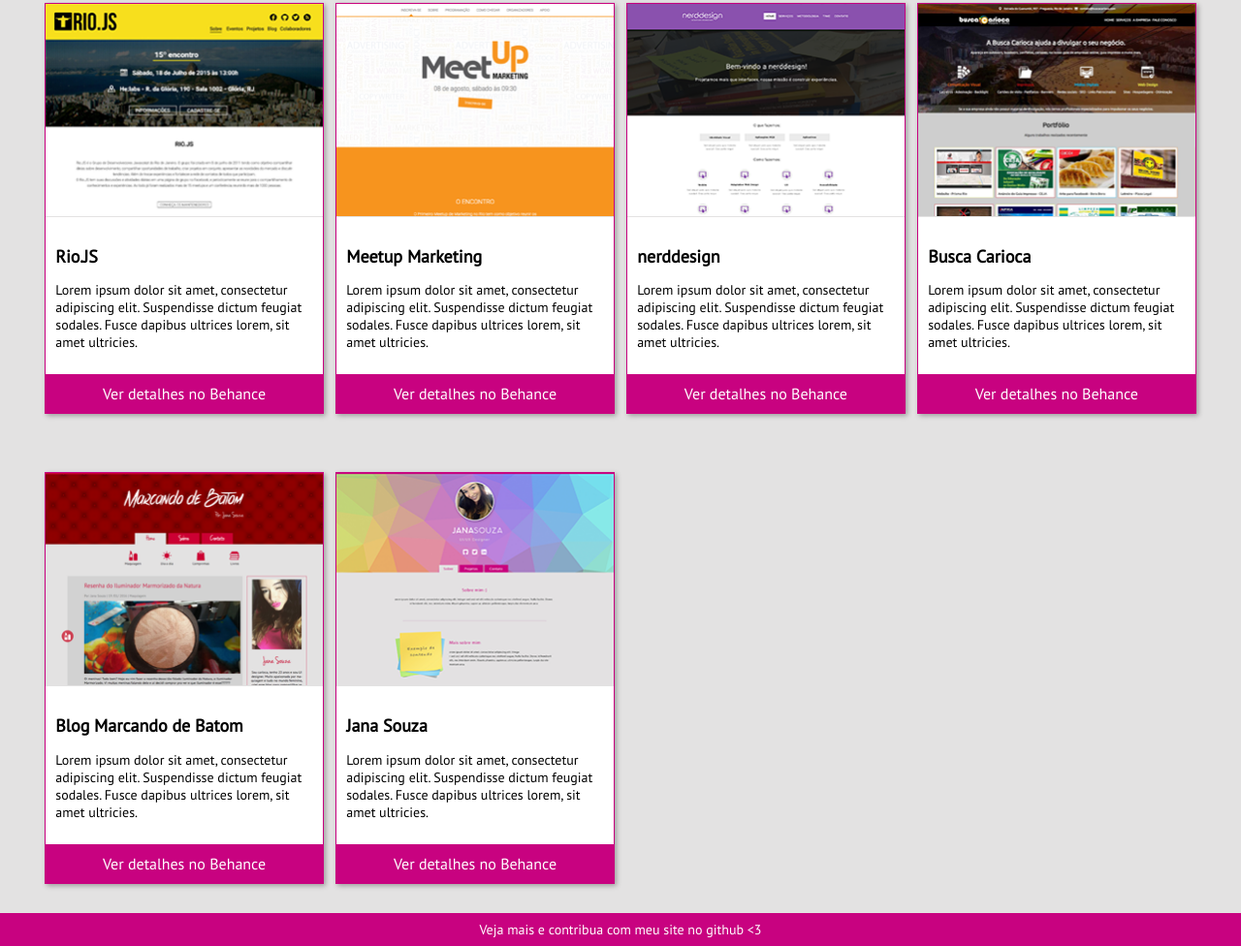
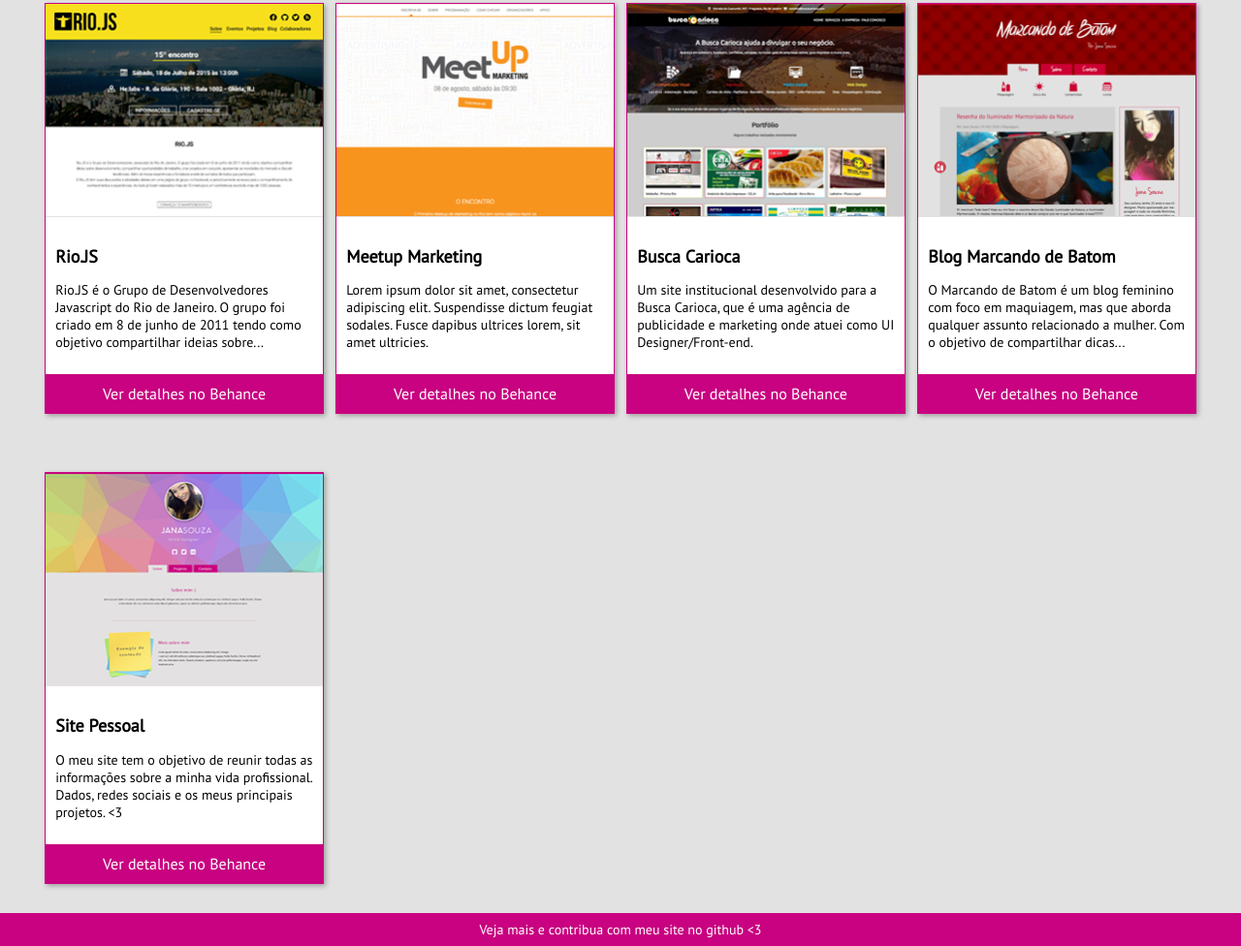
Before and after one commit to janasouza/my-personal-website, a website: page dev/projetos.jade in a window 1280 px wide. Shown: the part 679-1655 px from the top of the page at 97% size. Drawn offline with nearby package versions, Linux system fonts and the light colour scheme; files that its build step writes are made by us from their sources; files whose address does not match are found by name.

Commit message:
descricao dos projetos adicionadas

```diff
--- a/dev/projetos.jade
+++ b/dev/projetos.jade
@@ -32,7 +32,7 @@
 				img(src="assets/img/project-rio-js.png")
 				div.content-txt-project
 					h2 Rio.JS
-					p Lorem ipsum dolor sit amet, consectetur adipiscing elit. Suspendisse dictum feugiat sodales. Fusce dapibus ultrices lorem, sit amet ultricies.
+					p Rio.JS é o Grupo de Desenvolvedores Javascript do Rio de Janeiro. O grupo foi criado em 8 de junho de 2011 tendo como objetivo compartilhar ideias sobre...
 				div.botao-project
 					a(href="https://www.behance.net/gallery/30710287/Blog-RioJS" TARGET="_blank")
 						|Ver detalhes no Behance
@@ -47,19 +47,10 @@
 						|Ver detalhes no Behance
 
 			div.content-project
-				img(src="assets/img/project-nerddesign.png")
-				div.content-txt-project
-					h2 nerddesign
-					p Lorem ipsum dolor sit amet, consectetur adipiscing elit. Suspendisse dictum feugiat sodales. Fusce dapibus ultrices lorem, sit amet ultricies.
-				div.botao-project
-					a(href="#")
-						|Ver detalhes no Behance
-
-			div.content-project
 				img(src="assets/img/project-busca-carioca.png")
 				div.content-txt-project
 					h2 Busca Carioca
-					p Lorem ipsum dolor sit amet, consectetur adipiscing elit. Suspendisse dictum feugiat sodales. Fusce dapibus ultrices lorem, sit amet ultricies.
+					p Um site institucional desenvolvido para a Busca Carioca, que é uma agência de publicidade e marketing onde atuei como UI Designer/Front-end.
 				div.botao-project
 					a(href="https://www.behance.net/gallery/34147395/Busca-Carioca" TARGET="_blank")
 						|Ver detalhes no Behance
@@ -68,7 +59,7 @@
 				img(src="assets/img/project-marcando-de-batom.png")
 				div.content-txt-project
 					h2 Blog Marcando de Batom
-					p Lorem ipsum dolor sit amet, consectetur adipiscing elit. Suspendisse dictum feugiat sodales. Fusce dapibus ultrices lorem, sit amet ultricies.
+					p O Marcando de Batom é um blog feminino com foco em maquiagem, mas que aborda qualquer assunto relacionado a mulher. Com o objetivo de compartilhar dicas...
 				div.botao-project
 					a(href="https://www.behance.net/gallery/30738579/Blog-Marcando-de-Batom-10" TARGET="_blank")
 						|Ver detalhes no Behance
@@ -76,8 +67,8 @@
 			div.content-project
 				img(src="assets/img/project-jana-souza.png")
 				div.content-txt-project
-					h2 Jana Souza
-					p Lorem ipsum dolor sit amet, consectetur adipiscing elit. Suspendisse dictum feugiat sodales. Fusce dapibus ultrices lorem, sit amet ultricies.
+					h2 Site Pessoal
+					p O meu site tem o objetivo de reunir todas as informações sobre a minha vida profissional. Dados, redes sociais e os meus principais projetos. <3
 				div.botao-project
 					a(href="#")
 						|Ver detalhes no Behance
```
Also changed, not shown: prod/projetos.html.
